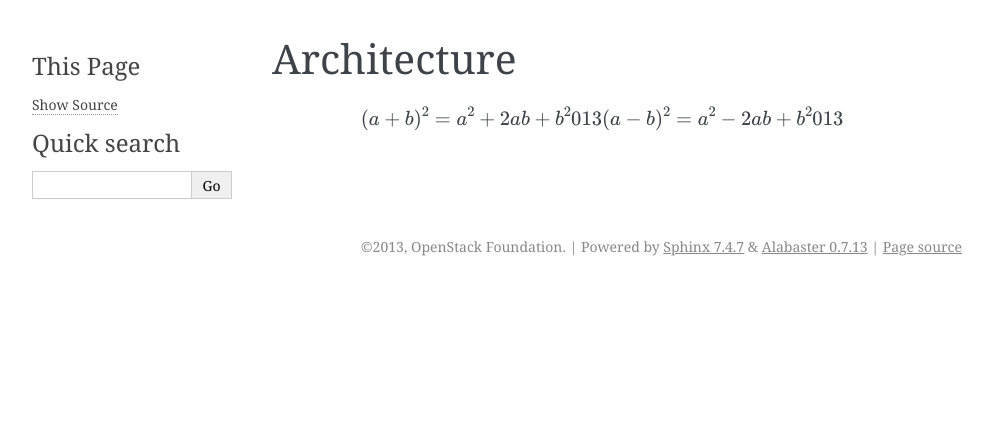
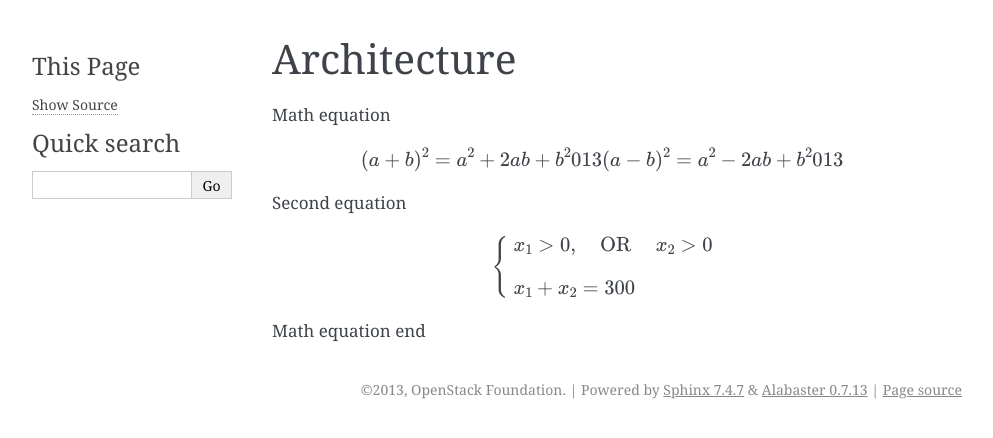
Before and after one commit to openstack-archive/bareon-allocator, a Sphinx documentation site: the page built from doc/source/architecture.rst, in a window 1280 px wide. Shown: the top 438 px of the page, without its empty margins (148-1141 px from the left). Built offline with Sphinx 7.4.7, drawn with Linux system fonts in a browser that asks for light colours.

Commit message:
Add debugging equations

```diff
--- a/doc/source/architecture.rst
+++ b/doc/source/architecture.rst
@@ -3,7 +3,20 @@ Architecture
 ============
 
 
+Math equation
+
 .. math::
 
    (a + b)^2 = a^2 + 2ab + b^2013
    (a - b)^2 = a^2 - 2ab + b^2013
+
+Second equation
+
+.. math::
+   \begin{cases}
+   x_1 \gt 0, \quad \text{OR} &x_2 \gt 0 \\[2ex]
+   x_1 + x_2 = 300
+   \end{cases}
+
+
+Math equation end
```
